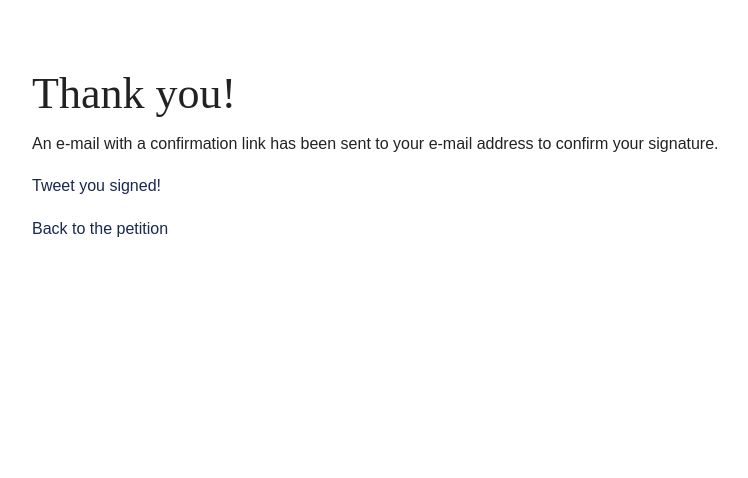
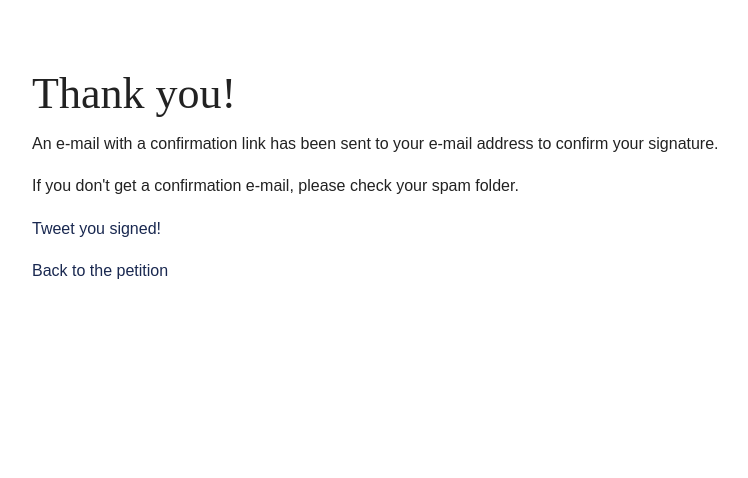
Before and after one commit to sandervenema/netzpolitik, a Django app: template petitions/templates/petitions/thankyou.html in a window 1280 px wide. Shown: the top 478 px of the page, without its empty margins (123-871 px from the left). Run offline with Django 4.2, Linux system fonts and the light colour scheme; the template is opened without the code that fills it, so the values that code supplies are empty; some libraries are stand-ins or nearby versions.

Commit message:
Added favicon and thank you notice.

```diff
--- a/petitions/templates/petitions/layout.html
+++ b/petitions/templates/petitions/layout.html
@@ -7,6 +7,7 @@
         <link rel="stylesheet" href="/static/css/foundation.min.css" type="text/css">
         <link rel="stylesheet" href="/static/fonts/font-awesome/css/font-awesome.min.css" type="text/css">
         <link rel="stylesheet" href="/static/css/style.css" type="text/css">
+        <link rel="shortcut icon" href="/static/images/favicon.ico">
     </head>
     <body>
         {% block content %}{% endblock %}
--- a/petitions/templates/petitions/thankyou.html
+++ b/petitions/templates/petitions/thankyou.html
@@ -9,6 +9,8 @@
             <h1>{% trans "Thank you!" %}</h1>
 
             <p>{% trans "An e-mail with a confirmation link has been sent to your e-mail address to confirm your signature." %}</p>
+
+            <p>{% trans "If you don't get a confirmation e-mail, please check your spam folder." %}</p>
 
             <p>
                 <a href="https://twitter.com/share"
```
Also changed, not shown: petitions/static/images/favicon.ico (added).
